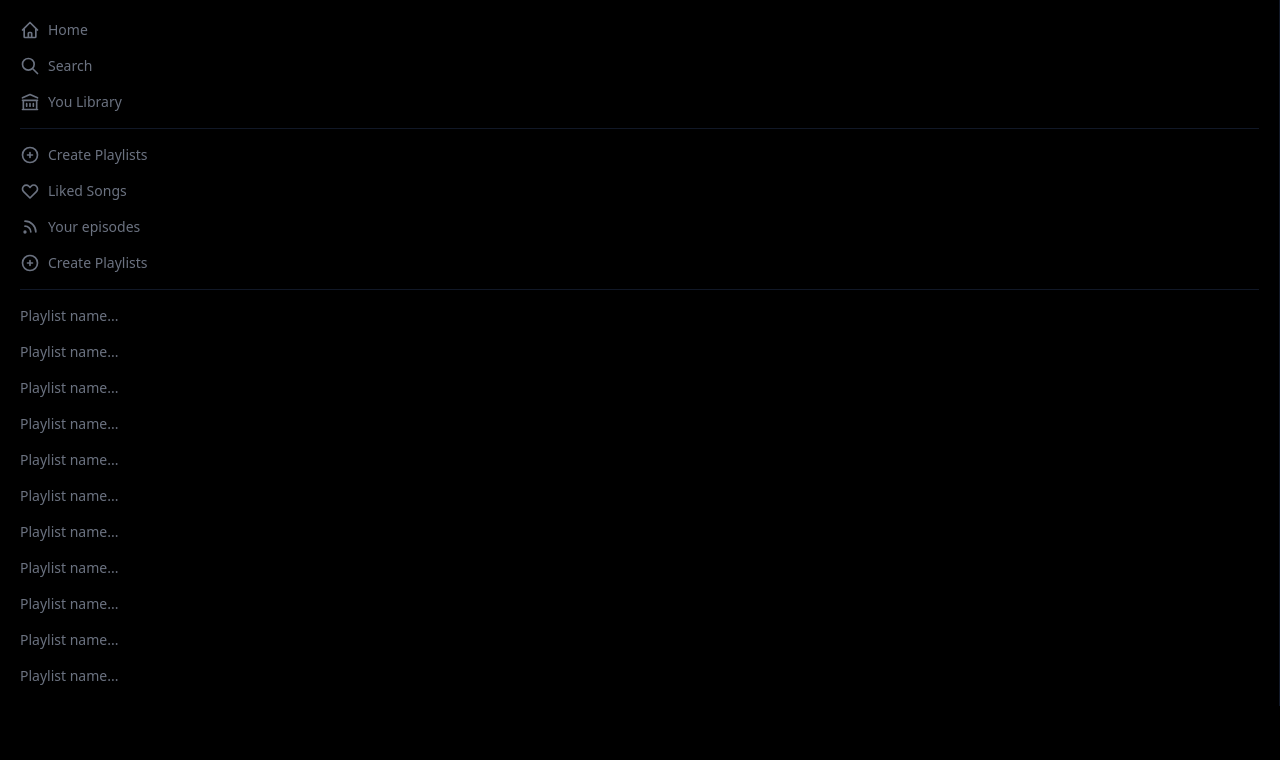
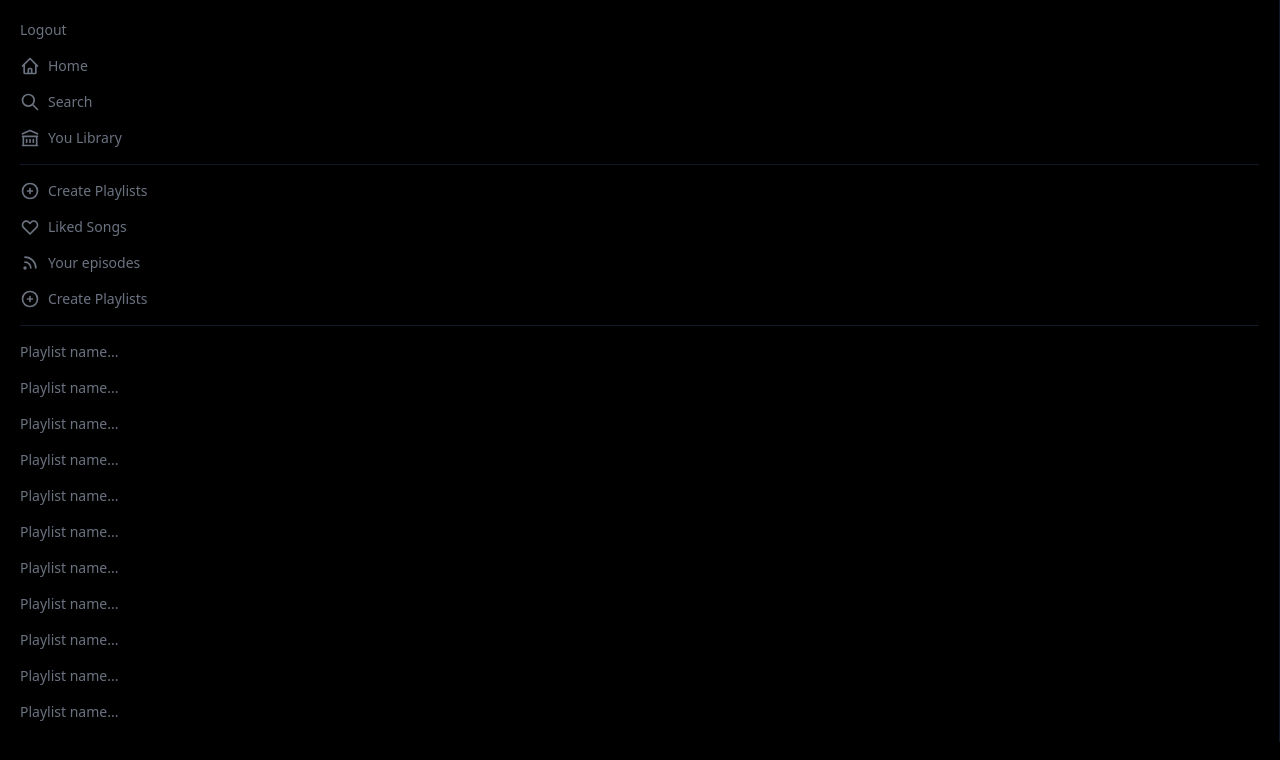
Before and after one commit to savio-2-lopes/Spotify-Clone-with-Next.JS, a Next.js app: page / in a window 1280 px wide. Shown: the top 760 px of the page. Built offline with nearby package versions, Linux system fonts and the light colour scheme; no server answers.

Commit message:
:rocket: Init refactoring

```diff
--- a/components/Sidebar.js
+++ b/components/Sidebar.js
@@ -6,11 +6,21 @@
   HeartIcon,
   RssIcon,
 } from "@heroicons/react/outline";
+import { signOut, useSession } from "next-auth/react";
 
 function Sidebar() {
+  const { data: session, status } = useSession();
+
   return (
     <div className="text-gray-500 p-5 text-sm border-r border-gray-900">
       <div className="space-y-4">
+        <button
+          onClick={() => signOut()}
+          className="flex items-center space-x-2 hover:text-white"
+        >
+          Logout
+        </button>
+
         <button className="flex items-center space-x-2 hover:text-white">
           <HomeIcon className="h-5 w-5" />
           <p>Home</p>
--- a/lib/spotify.js
+++ b/lib/spotify.js
@@ -24,7 +24,7 @@
 const queryParamsString = new URLSearchParams(params);
 
 const LOGIN_URL =
-  "https://account.spotify.com/authorize?" + queryParamsString.toString();
+  "https://accounts.spotify.com/authorize?" + queryParamsString.toString();
 
 const spotifyApi = new SpotifyWebApi({
   clientId: process.env.NEXT_PUBLIC_CLIENT_ID,
--- a/pages/_app.js
+++ b/pages/_app.js
@@ -1,7 +1,12 @@
-import '../styles/globals.css'
+import { SessionProvider } from "next-auth/react";
+import "../styles/globals.css";
 
-function MyApp({ Component, pageProps }) {
-  return <Component {...pageProps} />
+function MyApp({ Component, pageProps: { session, ...pageProps } }) {
+  return (
+    <SessionProvider session={session}>
+      <Component {...pageProps} />
+    </SessionProvider>
+  );
 }
 
-export default MyApp
+export default MyApp;
--- /dev/null
+++ b/pages/_middleware.js
@@ -0,0 +1,24 @@
+import { getToken } from "next-auth/jwt";
+import { NextResponse } from "next/server";
+
+export async function middleware(req) {
+  // Token will exists if user is logged in
+  const token = await getToken({
+    req,
+    secret: process.env.JWT_SECRET,
+  });
+  const { pathname } = req.nextUrl;
+
+  // Allow the requests if the following is true...
+  // 1) Its a request for next-auth session & provider fetching
+  // 2) the token exists
+
+  if (pathname.includes("/api/auth") || token) {
+    return NextResponse.next();
+  }
+
+  // Redirect them to login if they dont have token AND are requesting a protected route
+  if (!token && pathname !== "/login") {
+    return NextResponse.redirect("/login");
+  }
+}
```
